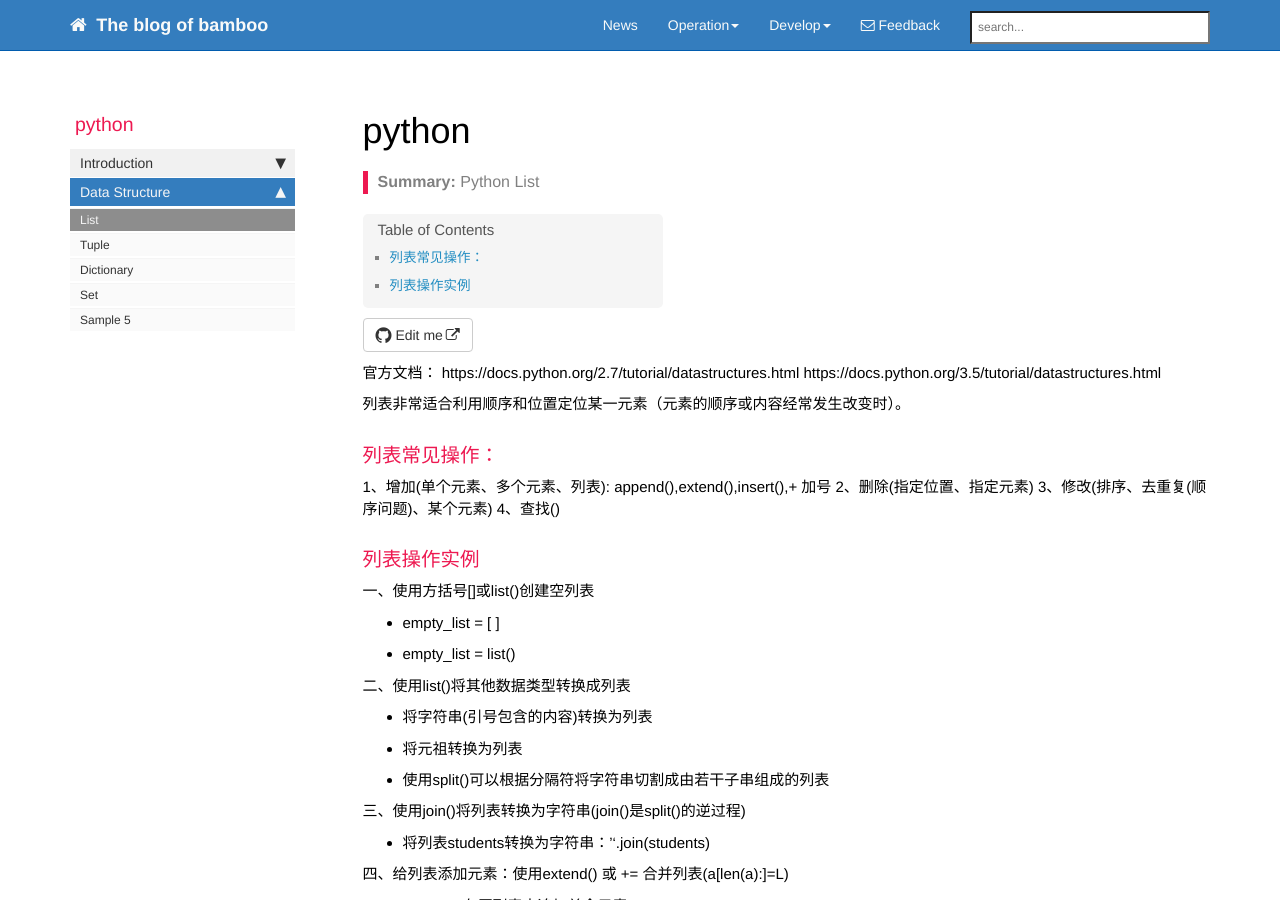
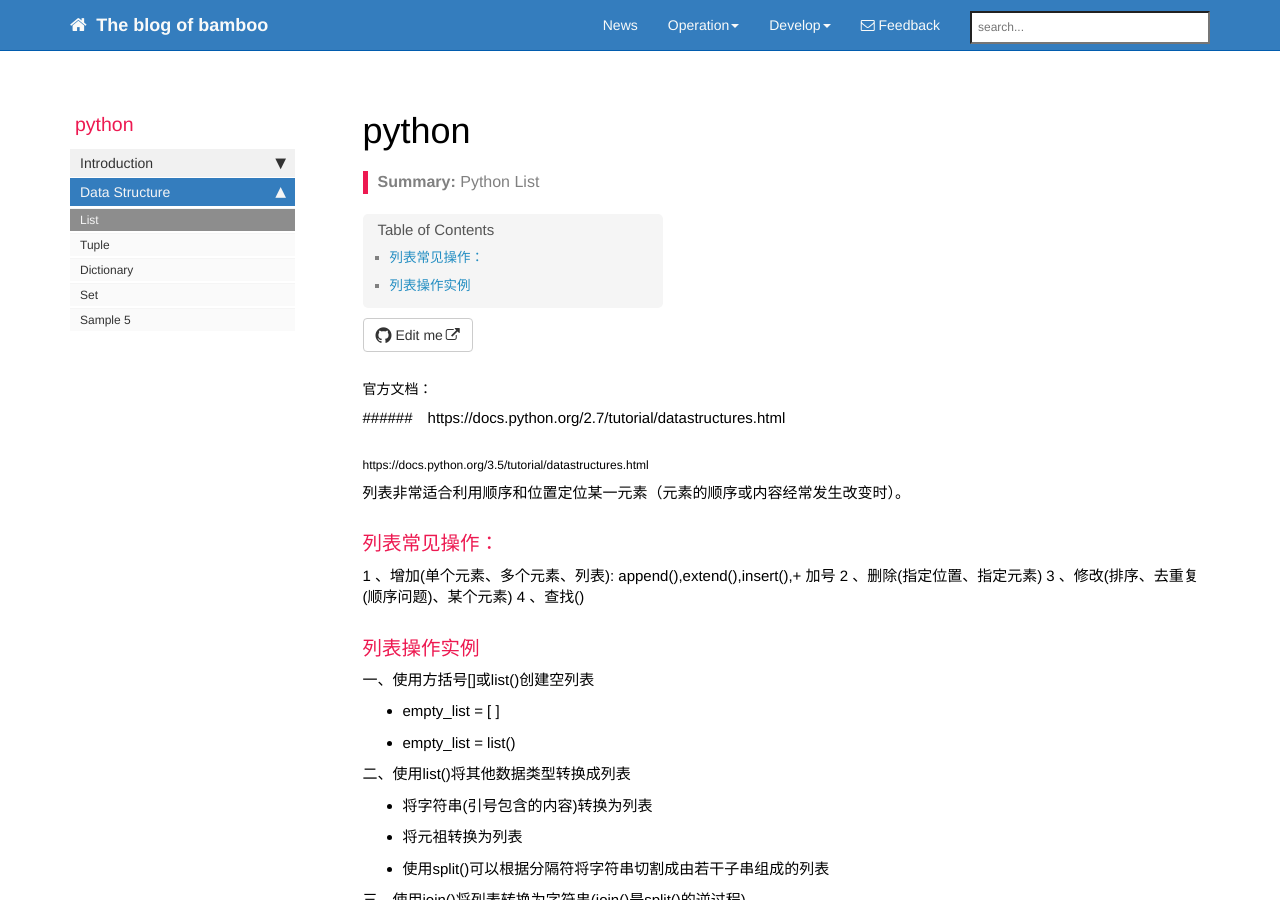
Before and after one commit to bamboo88/blog, a Jekyll site: the page built from pages/python/py_list.md, in a window 1280 px wide and 900 px high. Built offline with Jekyll 4.4.1, drawn with Linux system fonts in a browser that asks for light colours; nearby versions of some CDN libraries; comment, search, counter and statistics services are not loaded.

```diff
--- a/pages/python/py_list.md
+++ b/pages/python/py_list.md
@@ -7,17 +7,17 @@ permalink: py_list.html
 folder: python
 ---
 
-官方文档：
-https://docs.python.org/2.7/tutorial/datastructures.html
-https://docs.python.org/3.5/tutorial/datastructures.html
+##### 官方文档：
+######　https://docs.python.org/2.7/tutorial/datastructures.html
+###### https://docs.python.org/3.5/tutorial/datastructures.html
 
 列表非常适合利用顺序和位置定位某一元素（元素的顺序或内容经常发生改变时）。
 
 ### 列表常见操作：
-1、增加(单个元素、多个元素、列表): append(),extend(),insert(),+ 加号
-2、删除(指定位置、指定元素)
-3、修改(排序、去重复(顺序问题)、某个元素)
-4、查找()
+1 、增加(单个元素、多个元素、列表): append(),extend(),insert(),+ 加号
+2 、删除(指定位置、指定元素)
+3 、修改(排序、去重复(顺序问题)、某个元素)
+4 、查找()
 
 ### 列表操作实例
 一、使用方括号[]或list()创建空列表
```
